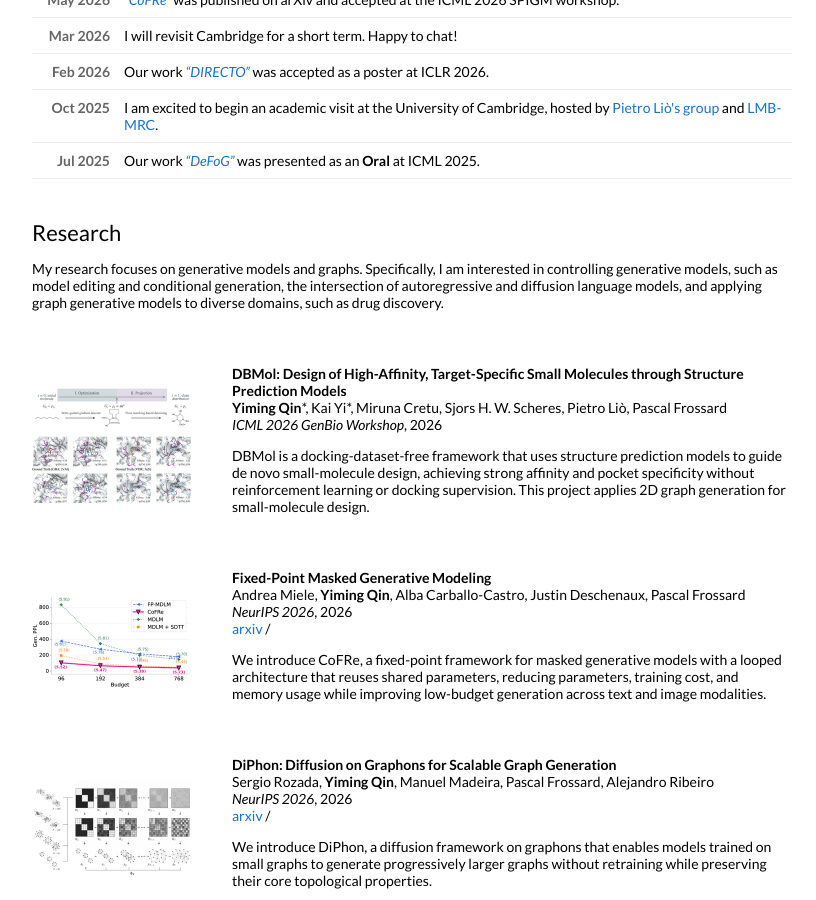
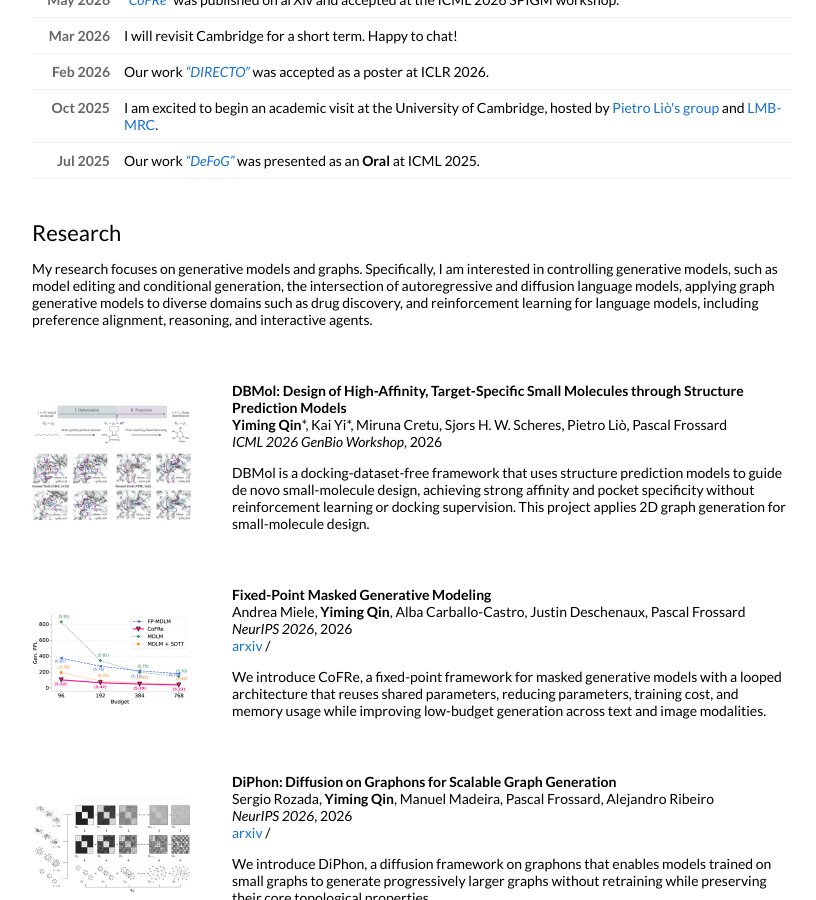
Before and after one commit to qym7/qym7.github.io, a Jekyll site: the page built from _posts/2026-06-23-DBMol.markdown, in a window 1280 px wide and 900 px high, scrolled down 600 px. Shown: the whole window, without its empty margins (228-1044 px from the left). Built offline with Jekyll 4.4.1, drawn with Linux system fonts in a browser that asks for light colours.

Commit message:
Expand research interests to include LLM reinforcement learning

```diff
--- a/_layouts/default.html
+++ b/_layouts/default.html
@@ -118,7 +118,7 @@
               <p>
                 <!-- I'm interested in generative models on graphs. -->
                 My research focuses on generative models and graphs.
-                Specifically, I am interested in controlling generative models, such as model editing and conditional generation, the intersection of autoregressive and diffusion language models, and applying graph generative models to diverse domains, such as drug discovery.
+                Specifically, I am interested in controlling generative models, such as model editing and conditional generation, the intersection of autoregressive and diffusion language models, applying graph generative models to diverse domains such as drug discovery, and reinforcement learning for language models, including preference alignment, reasoning, and interactive agents.
               </p>
             </td>
           </tr>
```
